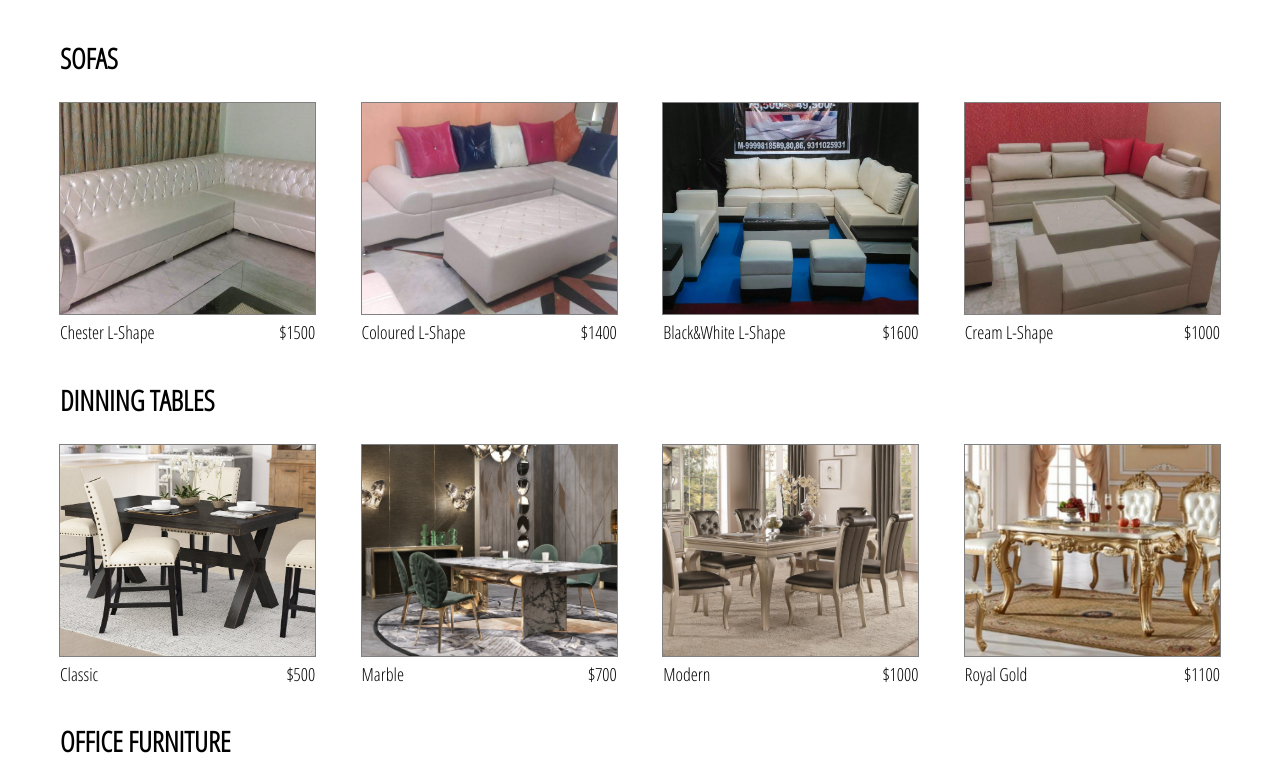
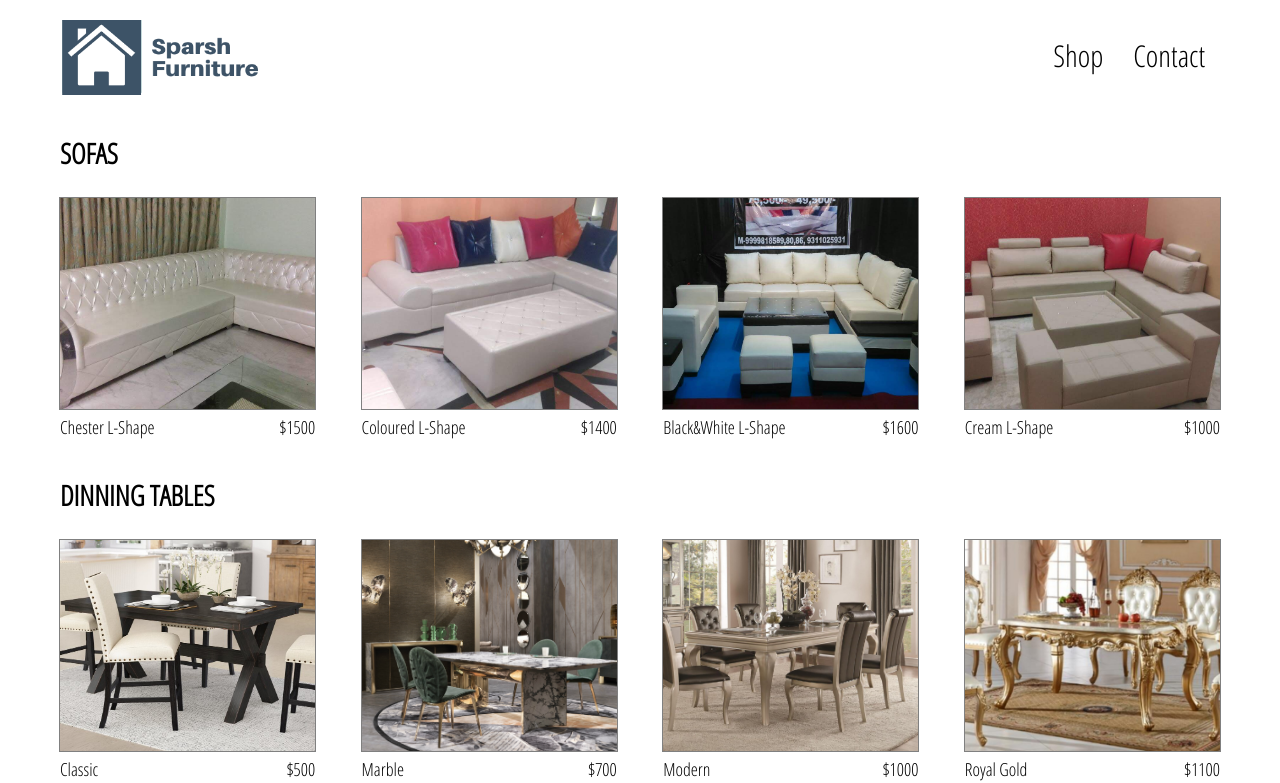
Before and after one commit to jishanarora/SparshFurniture, a React (Create React App) app: page /shop in a window 1280 px wide. Shown: the top 783 px of the page. Built offline with nearby package versions, Linux system fonts and the light colour scheme.

Commit message:
Navigation bar

```diff
--- a/src/App.js
+++ b/src/App.js
@@ -3,16 +3,13 @@ import './App.css';
 import Homepage from './pages/homepage/homepage.component'
 import ShopPage from './pages/shop/shop.component'
 import {Switch, Route} from 'react-router-dom';
+import Header from "./components/header/header.component"
 
 
 function App() {
-  const sofa= ()=>(
-    <div>
-      <h1>Sofaaaaaaaaaaaaaaaaaaaaaaaaaa</h1>
-    </div>
-  )
   return (
     <div>
+      <Header/>
       <Switch>
         <Route exact path="/" component={Homepage}></Route>
         <Route exact path="/shop" component={ShopPage}></Route>
--- /dev/null
+++ b/src/components/header/header.component.jsx
@@ -0,0 +1,24 @@
+import React from "react";
+import "./header.styles.scss";
+import {Link} from "react-router-dom";
+
+const Header = () =>
+{
+    return(
+        <div className="header">
+        <Link to="/" className="logoConatiner">
+            <img src="/images/sparshFurnitureLogo.png" style={{width:"200px",height:"75px"}} />
+         </Link>
+         <div className="options">
+          <Link className="option" to="/shop">
+              Shop
+          </Link>
+          <Link className="option" to="/contact">
+              Contact
+          </Link>
+         </div>
+        </div>
+    )
+}
+
+export default Header;
--- /dev/null
+++ b/src/components/header/header.styles.scss
@@ -0,0 +1,30 @@
+.header
+{
+    height: 70px;
+    width: 100%;
+    display: flex;
+    justify-content: space-between;
+    margin-bottom: 25px;
+
+    .logoContainer
+    {
+        height: 100%;
+        width: 70px;
+        padding: 25px;
+    }
+
+    .options{
+        width: 50%;
+        height: 100%;
+        display: flex;
+        align-items: center;
+        justify-content: flex-end;
+
+        .option{
+            padding: 10px 15px;
+            text-decoration: none;
+            color: black;
+            font-size: 30px;
+        }
+    }
+}
--- a/src/pages/shop/shop.component.jsx
+++ b/src/pages/shop/shop.component.jsx
@@ -1,6 +1,7 @@
 import React from 'react'
 import ShopData from './shop.data'
 import CollectionsPreview from '../../components/collections-preview/collections-preview.component'
+import {Link} from "react-router-dom";
 
 class ShopPage extends React.Component{
     constructor(props)
```
Also changed, not shown: public/images/sparshFurnitureLogo.png (added).
